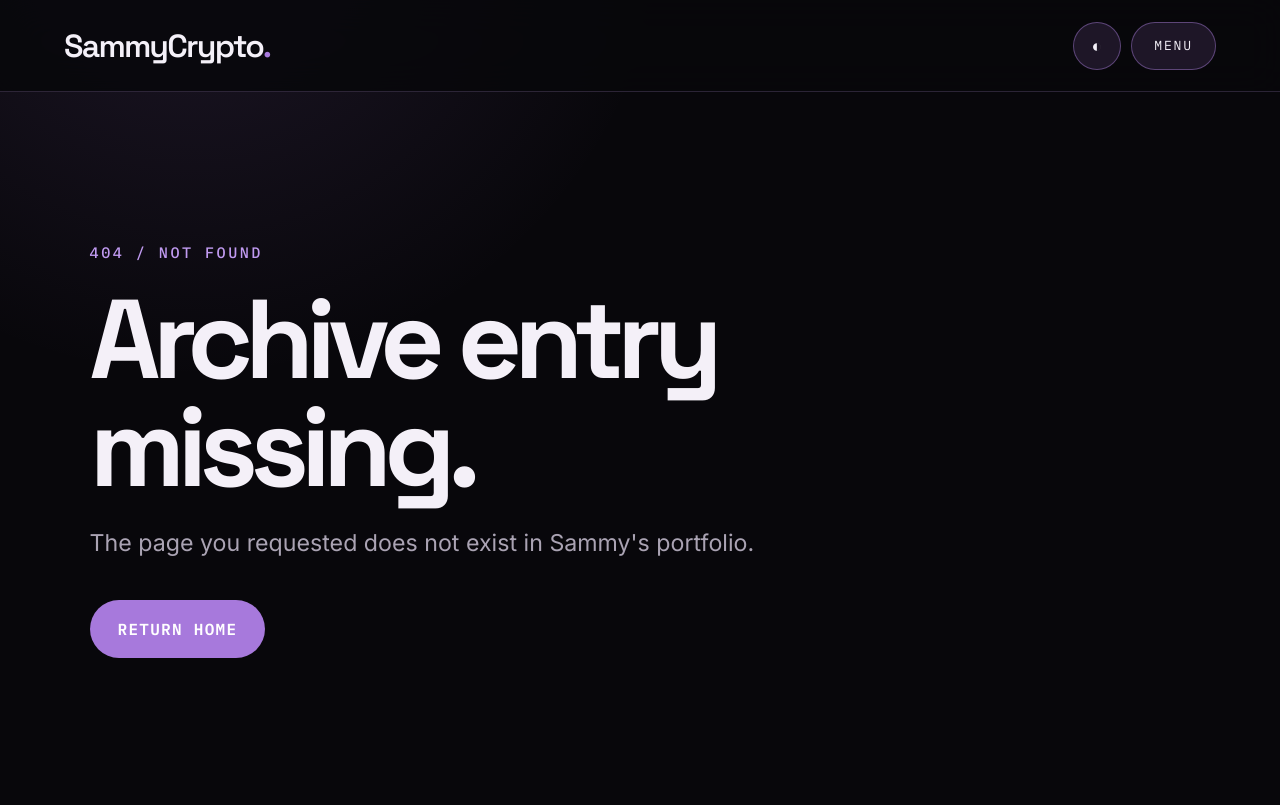
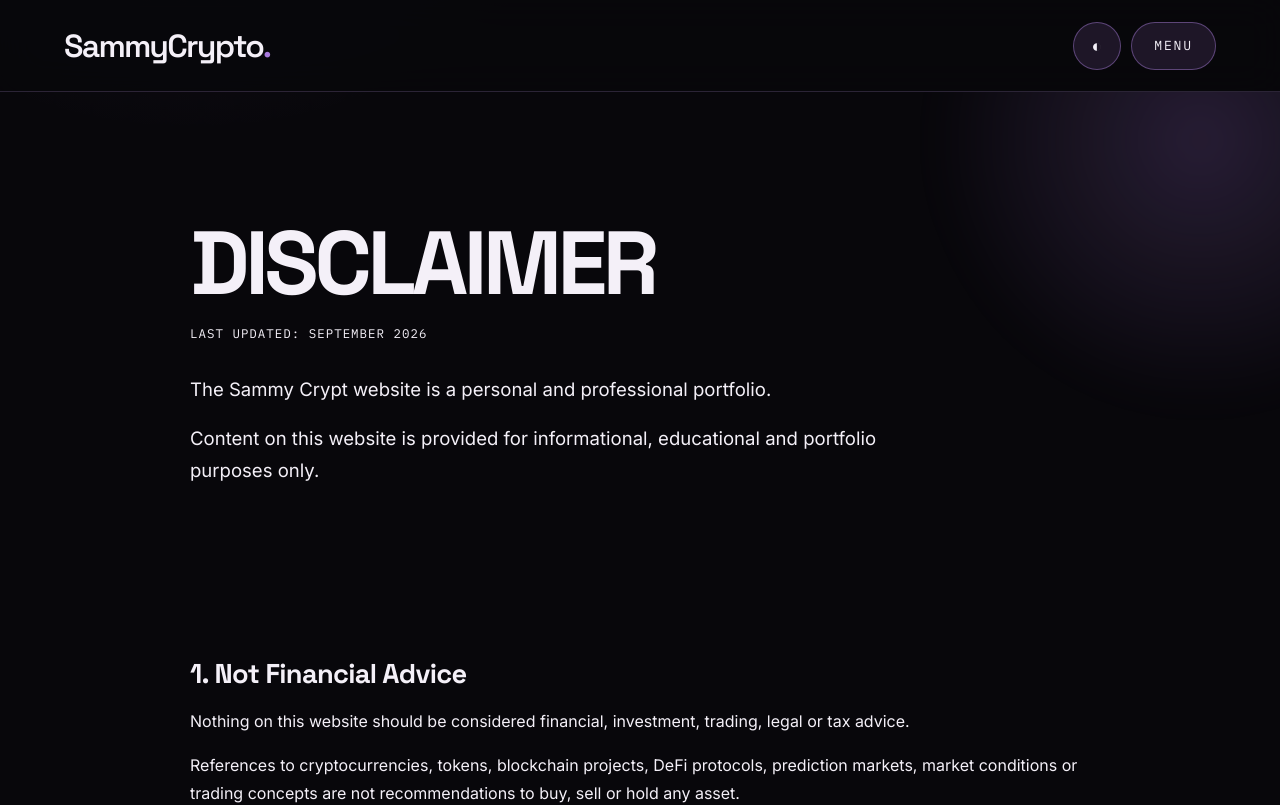
Before and after one commit to jerrybboi/samcryptto, a Next.js app: page /disclaimer in a window 1280 px wide. Before the commit this address had no page. Shown: the top 805 px of the page. Built offline with nearby package versions, Linux system fonts and the light colour scheme.

Commit message:
feat: add Disclaimer page

```diff
--- /dev/null
+++ b/app/disclaimer/page.tsx
@@ -0,0 +1,101 @@
+import type { Metadata } from "next";
+import { LegalPage } from "@/components/legal-page";
+
+export const metadata: Metadata = { title: "Disclaimer" };
+
+const sections = [
+  {
+    title: "1. Not Financial Advice",
+    paragraphs: [
+      "Nothing on this website should be considered financial, investment, trading, legal or tax advice.",
+      "References to cryptocurrencies, tokens, blockchain projects, DeFi protocols, prediction markets, market conditions or trading concepts are not recommendations to buy, sell or hold any asset.",
+    ],
+  },
+  {
+    title: "2. Cryptocurrency Risk",
+    paragraphs: [
+      "Cryptocurrency and Web3 markets can involve significant financial risk.",
+      "Prices can change rapidly and users may lose some or all of the money they choose to invest.",
+      "Visitors should conduct their own research and make independent decisions before interacting with any cryptocurrency, token, protocol, project or financial product.",
+    ],
+  },
+  {
+    title: "3. Educational Content",
+    paragraphs: [
+      "Threads, articles, market breakdowns, research and educational material shown in the Create archive represent content produced for educational, informational or professional purposes.",
+      "They should not be treated as individualized financial advice.",
+    ],
+  },
+  {
+    title: "4. Portfolio Projects",
+    paragraphs: [
+      "Projects displayed on the Work page are presented to demonstrate Sammy Crypt’s professional experience, contributions and previous or ongoing involvement.",
+      "A project appearing in the portfolio does not guarantee:",
+    ],
+    bullets: [
+      "future project success",
+      "token appreciation",
+      "market performance",
+      "profitability",
+      "project longevity",
+      "future results for another client",
+    ],
+  },
+  {
+    title: "5. Past Results",
+    paragraphs: [
+      "Any past results, growth figures, campaign outcomes or market-cap changes shown on this website describe specific historical work or project circumstances.",
+      "Past performance does not guarantee similar future results.",
+    ],
+  },
+  {
+    title: "6. Market Data",
+    paragraphs: [
+      "Some market-cap or token information may be retrieved from third-party data providers.",
+      "Although the website may attempt to display current information, no guarantee is made that market data is complete, accurate or available at all times.",
+      "Always verify market information independently before making decisions.",
+    ],
+  },
+  {
+    title: "7. Third-Party Projects",
+    paragraphs: [
+      "References to third-party projects, brands, tokens, platforms or communities do not necessarily represent an endorsement of every aspect of those projects.",
+      "Sammy Crypt is not responsible for the actions, security, financial performance, management or continued operation of third-party projects.",
+    ],
+  },
+  {
+    title: "8. External Links",
+    paragraphs: [
+      "Links to Telegram, X, DEX platforms, project websites and other third-party services are provided for convenience and reference.",
+      "Use of those services is subject to their own terms, policies and risks.",
+    ],
+  },
+  {
+    title: "9. Professional Services",
+    paragraphs: [
+      "Descriptions of Sammy’s services are provided to explain the type of professional work he may offer.",
+      "Specific deliverables, pricing, timelines and expectations must be separately agreed upon before work begins.",
+    ],
+  },
+  {
+    title: "10. Contact",
+    paragraphs: [
+      "Questions about this Disclaimer can be sent to:",
+      "Cryptocrewhub123@gmail.com",
+    ],
+  },
+];
+
+export default function DisclaimerPage() {
+  return (
+    <LegalPage
+      title="DISCLAIMER"
+      updated="Last updated: September 2026"
+      intro={[
+        "The Sammy Crypt website is a personal and professional portfolio.",
+        "Content on this website is provided for informational, educational and portfolio purposes only.",
+      ]}
+      sections={sections}
+    />
+  );
+}
```
